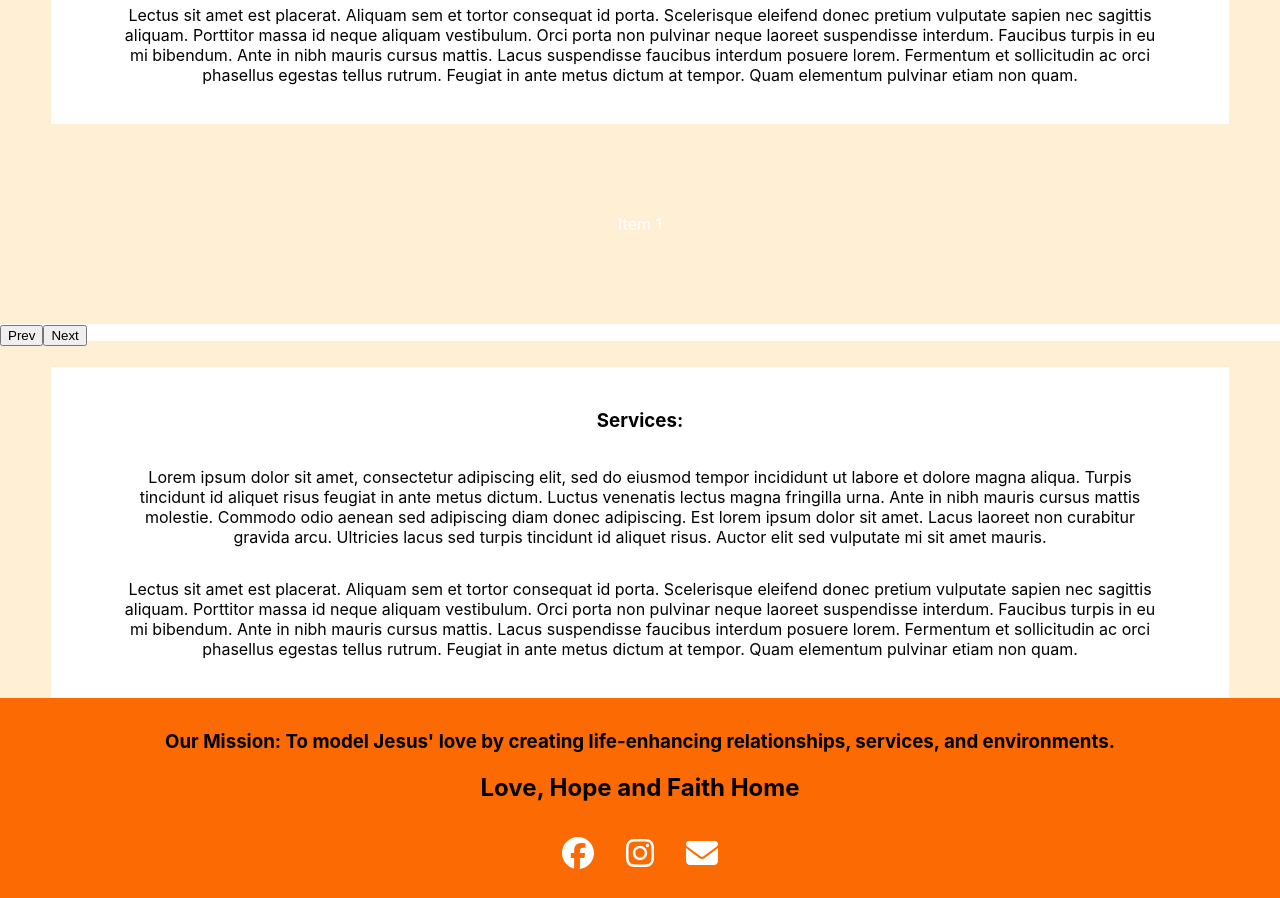
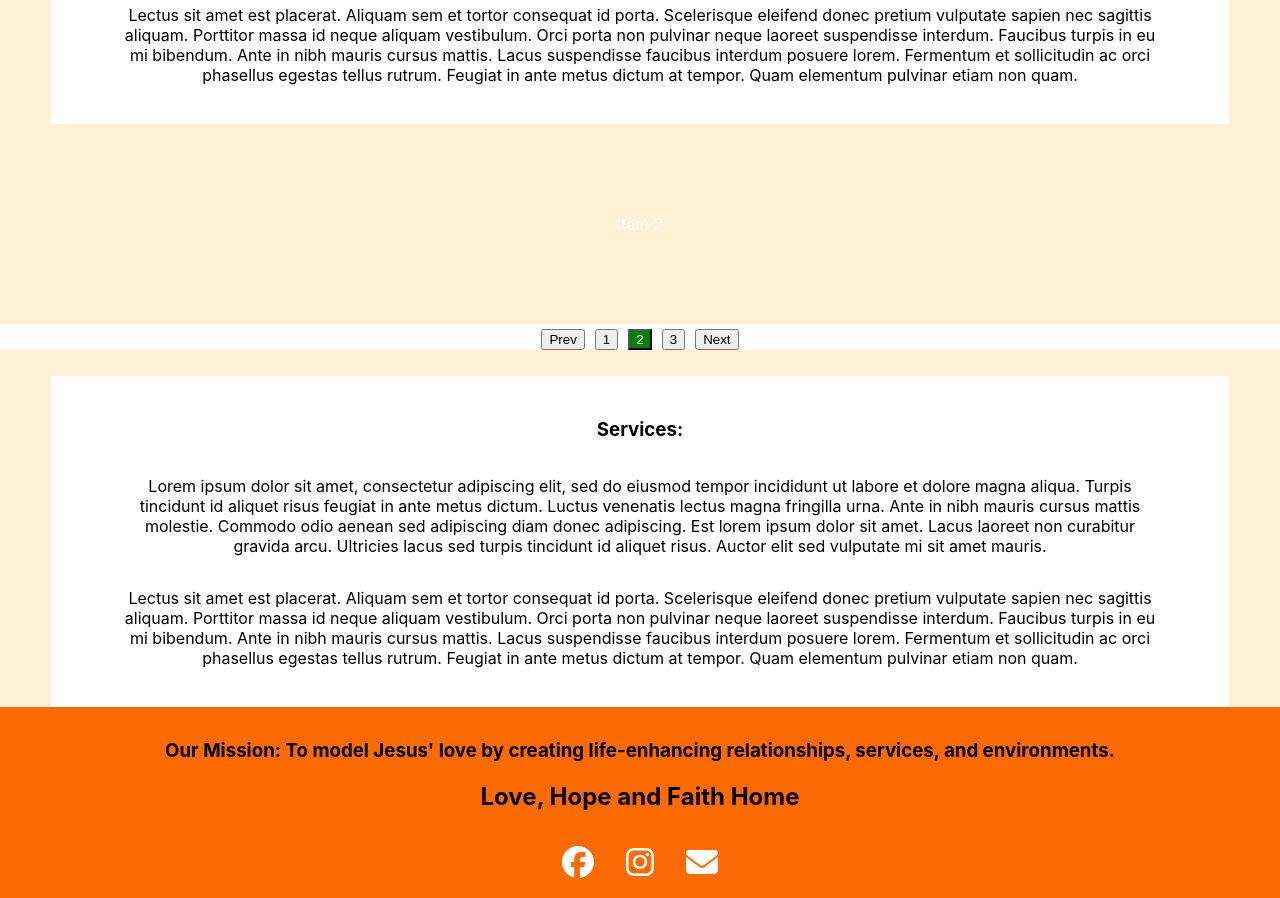
Before and after one commit to Ben-Jarvie/LFHome, a React (Create React App) app in the folder seventhave/: page / in a window 1280 px wide. Shown: the part 880-1778 px from the top of the page. Built offline with nearby package versions, Linux system fonts and the light colour scheme.

Commit message:
carousel built, just needs to be styled

```diff
--- a/seventhave/package.json
+++ b/seventhave/package.json
@@ -16,6 +16,7 @@
     "react-bootstrap": "^2.7.0",
     "react-dom": "^18.2.0",
     "react-scripts": "5.0.1",
+    "react-swipeable": "^7.0.0",
     "web-vitals": "^2.1.4"
   },
   "scripts": {
--- a/seventhave/src/components/carousel/Carousel.js
+++ b/seventhave/src/components/carousel/Carousel.js
@@ -1,9 +1,11 @@
-import React, { useState } from 'react';
+import React, { useEffect, useState } from "react";
+import { useSwipeable } from "react-swipeable";
+
 import "./carousel.css";
 
-export const CarouselItem = ({children, width}) => {
+export const CarouselItem = ({ children, width }) => {
   return (
-        <div className='carousel-item' style={{width: width}}>
+    <div className="carousel-item" style={{ width: width }}>
       {children}
     </div>
   );
@@ -11,34 +13,75 @@ export const CarouselItem = ({children, width}) => {
 
 const Carousel = ({ children }) => {
   const [activeIndex, setActiveIndex] = useState(0);
+  const [paused, setPaused] = useState(false);
 
   const updateIndex = (newIndex) => {
     if (newIndex < 0) {
+      newIndex = React.Children.count(children) - 1;
+    } else if (newIndex >= React.Children.count(children)) {
       newIndex = 0;
-        } else if (newIndex >= React.Children.count(children)) {
-            newIndex = React.Children.count(children) - 1;
-        }
     }
 
+    setActiveIndex(newIndex);
+  };
+
+  useEffect(() => {
+    const interval = setInterval(() => {
+      if (!paused) {
+        updateIndex(activeIndex + 1);
+      }
+    }, 3000);
+
+    return () => {
+      if (interval) {
+        clearInterval(interval);
+      }
+    };
+  });
+
+  const handlers = useSwipeable({
+    onSwipedLeft: () => updateIndex(activeIndex + 1),
+    onSwipedRight: () => updateIndex(activeIndex - 1)
+  });
+
   return (
-        <div className='carousel'>
     <div
-                className='inner'
-                style={{transform: "translateX(-${activeIndex * 100}%)"}}
+      {...handlers}
+      className="carousel"
+      onMouseEnter={() => setPaused(true)}
+      onMouseLeave={() => setPaused(false)}
+    >
+      <div
+        className="inner"
+        style={{ transform: `translateX(-${activeIndex * 100}%)` }}
       >
         {React.Children.map(children, (child, index) => {
-                    return React.cloneElement(child, { width: "100%"});
+          return React.cloneElement(child, { width: "100%" });
         })}
       </div>
-            <div className='indicators'>
+      <div className="indicators">
         <button
+            className="prevbutton"
             onClick={() => {
                 updateIndex(activeIndex - 1);
           }}
         >
           Prev
         </button>
+        {React.Children.map(children, (child, index) => {
+          return (
             <button
+              className={`${index === activeIndex ? "active" : ""}`}
+              onClick={() => {
+                updateIndex(index);
+              }}
+            >
+              {index + 1}
+            </button>
+          );
+        })}
+        <button
+            className="nextbutton"
             onClick={() => {
                 updateIndex(activeIndex + 1);
           }}
@@ -50,5 +93,4 @@ const Carousel = ({ children }) => {
   );
 };
 
-
 export default Carousel;
--- a/seventhave/src/components/carousel/carousel.css
+++ b/seventhave/src/components/carousel/carousel.css
@@ -1,17 +1,39 @@
 .carousel {
     overflow: hidden;
-}
+  }
 
-.inner {
+  .inner {
     white-space: nowrap;
     transition: transform 0.3s;
-}
+  }
 
-.carousel-item {
+  .carousel-item {
     display: inline-flex;
     align-items: center;
     justify-content: center;
     height: 200px;
     background-color: papayawhip;
-    color: #fff
-}
+    color: #fff;
+  }
+
+  .indicators {
+    display: flex;
+    justify-content: center;
+  }
+
+  .indicators > button {
+    margin: 5px;
+  }
+
+  .indicators > button.active {
+    background-color: green;
+    color: #fff;
+  }
+
+  .nextbutton {
+
+  }
+
+  .prevbutton {
+
+  }
```
Also changed, not shown: 1 other file (tests, documents, lock files or other folders). Lines whose indentation alone changed are shown as unchanged.
